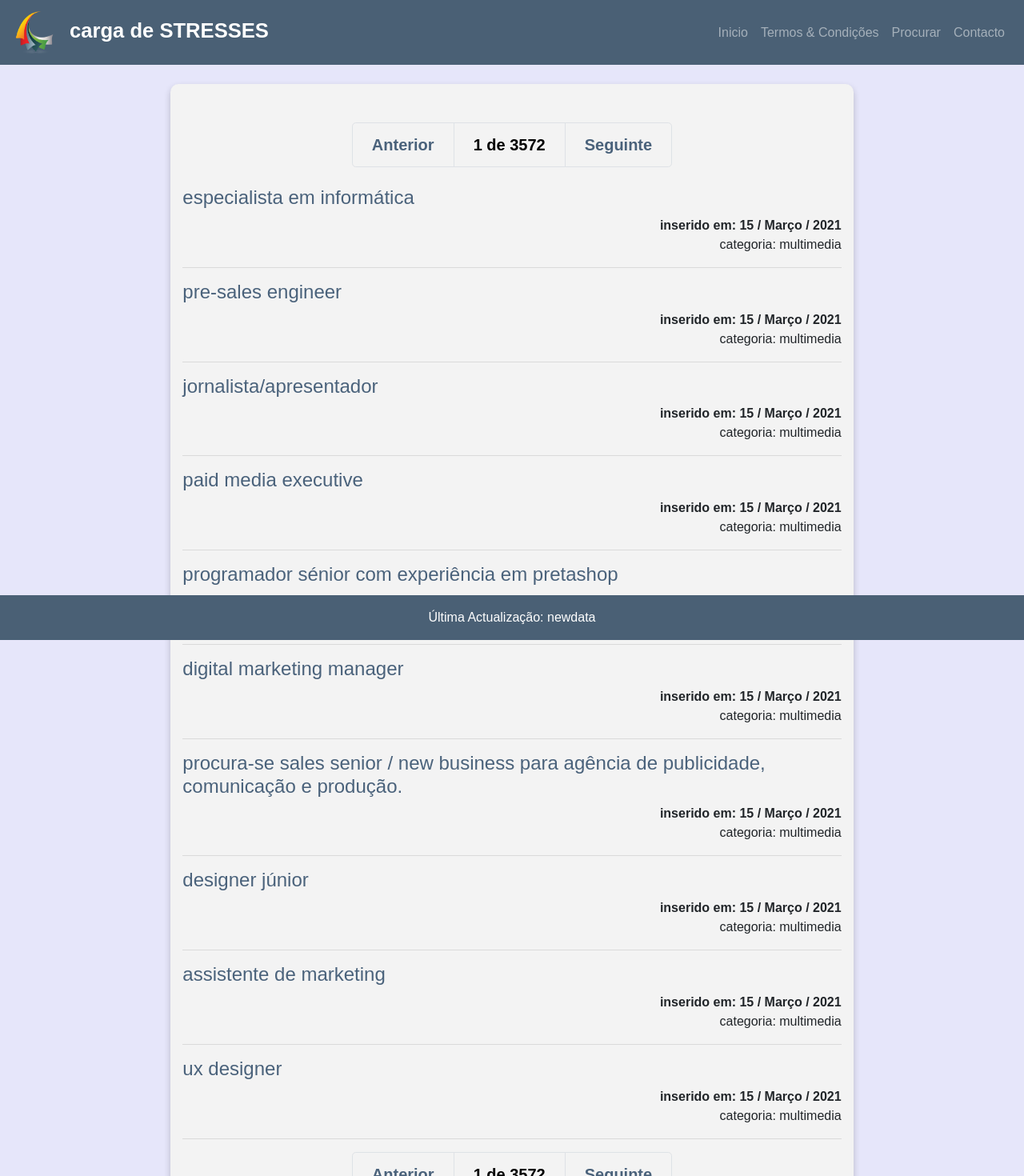
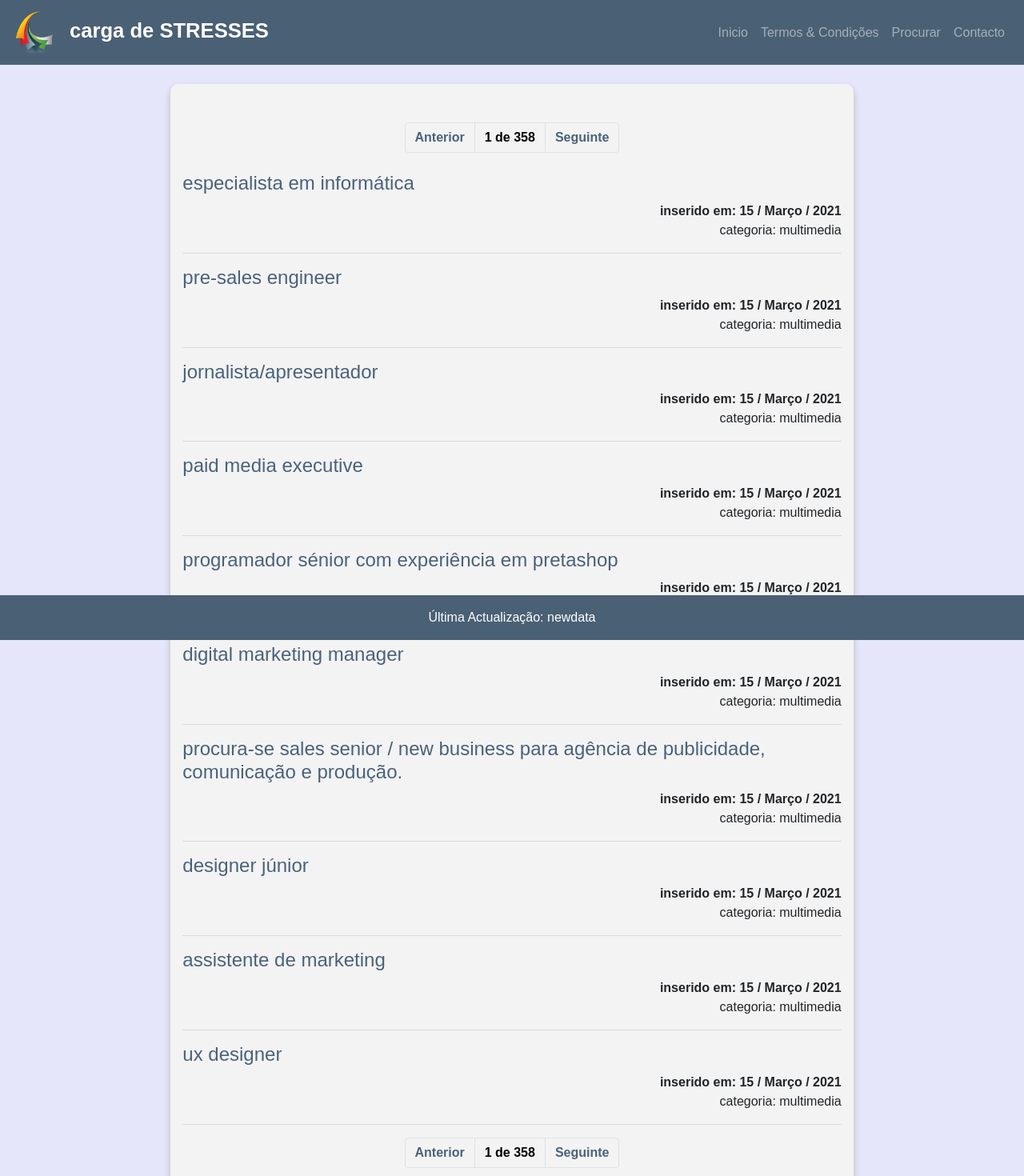
Before and after one commit to kossak31/cargadetrabalhos, a Vue app: page /#/ in a window 1280 px wide. Shown: the top 1470 px of the page at 80% size. Built offline with nearby package versions, Linux system fonts and the light colour scheme; what vue-resource, vue-sweetalert2 would draw is missing.

Commit message:
fix pagination

```diff
--- a/src/components/Pagination.vue
+++ b/src/components/Pagination.vue
@@ -5,13 +5,13 @@
         <div class="my-4 col-lg-12 pt-5">
           <!-- header Pagination -->
           <ul
-            class="pagination pagination-lg justify-content-center text-center"
+            class="pagination pagination-md justify-content-center text-center"
           >
             <li class="page-item">
               <a class="page-link" @click="prev()">Anterior</a>
             </li>
             <li class="page-link" style="background-color: inherit">
-              {{ current }} de {{ trabalinhos.length }}
+              {{ current }} de {{ endOfPagination() }}
             </li>
             <li class="page-item">
               <a class="page-link" @click="next()">Seguinte</a>
@@ -24,17 +24,17 @@
           <b class="float-right">inserido em: {{ item.date }}</b>
           <br />
           <p class="float-right">categoria: {{ item.categories }}</p>
-          <br>
+          <br />
           <hr />
         </div>
 
         <!-- footer Pagination -->
-        <ul class="pagination pagination-lg justify-content-center text-center">
+        <ul class="pagination pagination-md justify-content-center text-center">
           <li class="page-item">
             <a class="page-link" @click="prev()">Anterior</a>
           </li>
           <li class="page-link" style="background-color: inherit">
-            {{ current }} de {{ trabalinhos.length }}
+            {{ current }} de {{ endOfPagination() }}
           </li>
           <li class="page-item">
             <a class="page-link" @click="next()">Seguinte</a>
@@ -49,7 +49,7 @@
 <script>
 //get json file
 import trabalinhos from "../json/titles.json";
-
+//import axios from "axios";
 export default {
   data() {
     return {
@@ -76,9 +76,25 @@ export default {
       localStorage.setItem("storagePage", --this.current);
     },
     next() {
+      if (this.current === this.endOfPagination() ) return //block total records
       localStorage.setItem("storagePage", ++this.current);
     },
+    endOfPagination(){
+      return Math.ceil(trabalinhos.length / this.pageSize);
+    }
   },
+
+  // mounted() {
+  //   axios //how to get json from axios
+  //     .get("http://URL.tld/titles")
+  //     .then((response) => {
+  //       this.trabalinhos = response.data;
+  //       console.log(response.data);
+  //     })
+  //     .catch((err) => {
+  //       console.log(err);
+  //     });
+  // },
   beforeCreate() {
     //create local storage to 1 for pagination numbers
     if (!localStorage.getItem("storagePage")) {
```
